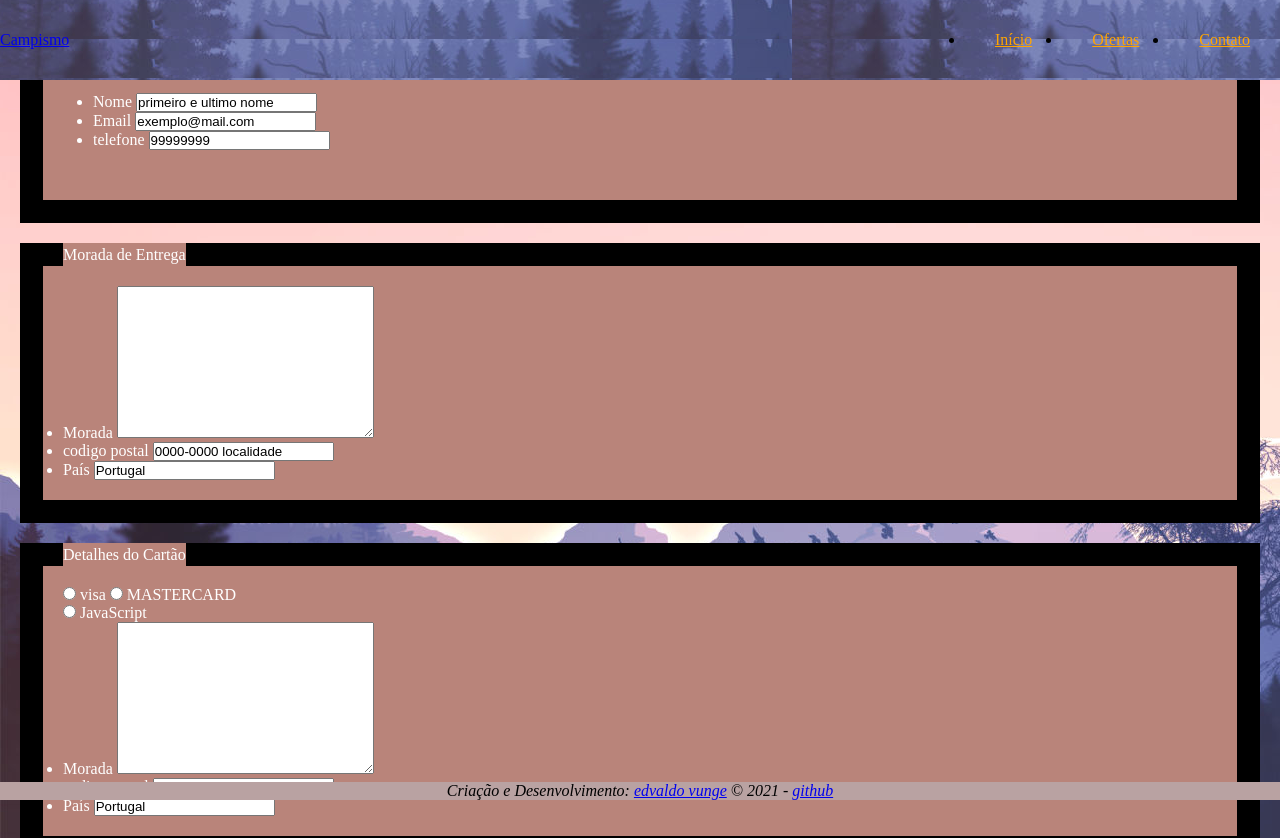
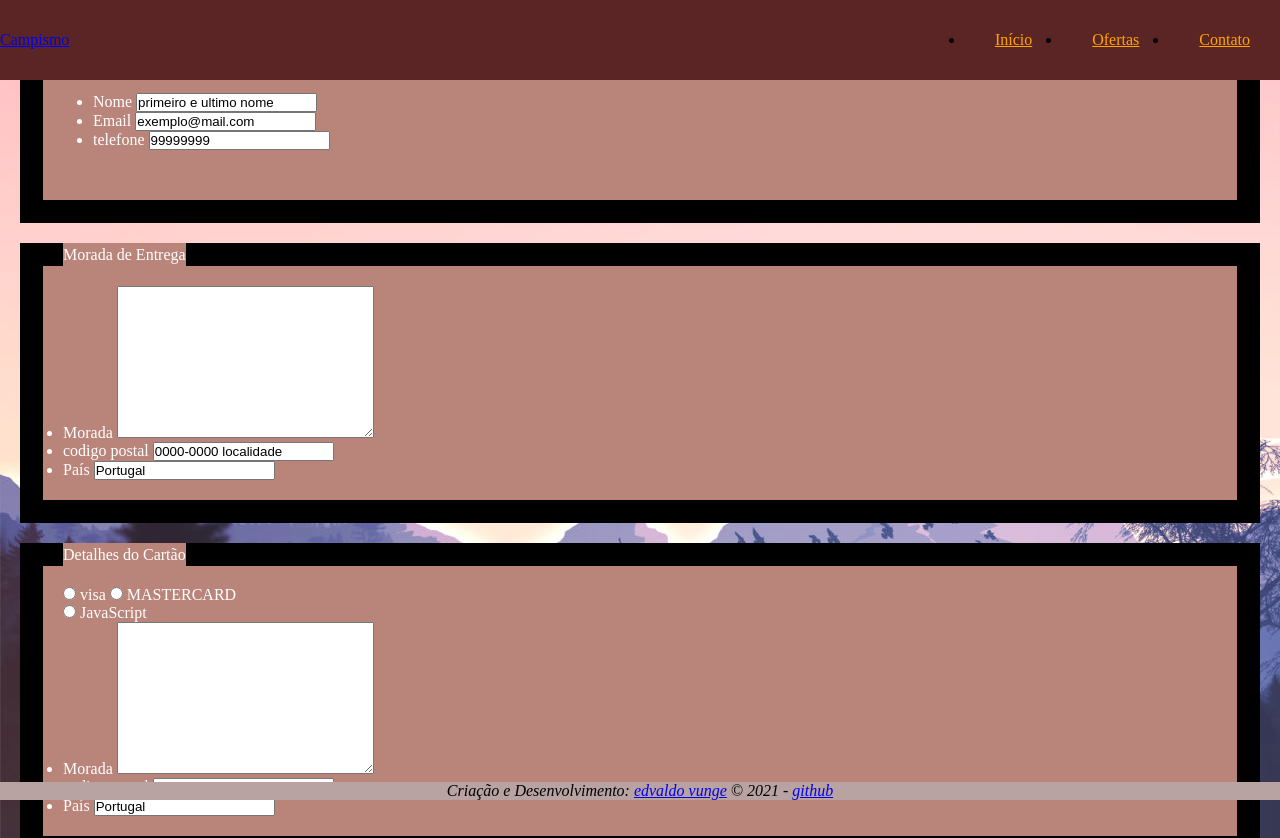
Before and after one commit to Edvunge/Campismo-Montanhismo-desafio-2-gamaACADEMY, a plain HTML site: page index.html in a window 1280 px wide. Shown: the top 838 px of the page. Drawn offline with Linux system fonts and the light colour scheme.

Commit message:
my second commit

```diff
--- a/assents/style.css
+++ b/assents/style.css
@@ -28,13 +28,20 @@ html, body{ height: 100%; background-image: url(../img/backgroundImg.jpg); }
 /*========================== BARRA DE CABELHO ================================= */
 
 #header {
+    height: 80px;
+    margin: 0 0 10px 0;
     font-family: var(--title-font);
     display: flex;
     width: 100%;
     position: fixed;
     top: 0;
     left: 0;
+    background-color: rgb(92, 37, 37);
+   /* background-image: url(../img/99999999.png);*/
+   /* background-repeat: no-repeat;*/
+
 }
+
 nav {
     height: 80px;
     width: 100%;
@@ -42,7 +49,7 @@ nav {
     align-items: center;
     justify-content: space-between;
     /*background-color: rgb(198, 122, 206);*/
-    background-image: url(../img/99999999.png);
+    /*background-image: url(../img/99999999.png);*/
     /*height: 52px; */
     /*background-repeat: no-repeat;*/
 
```
